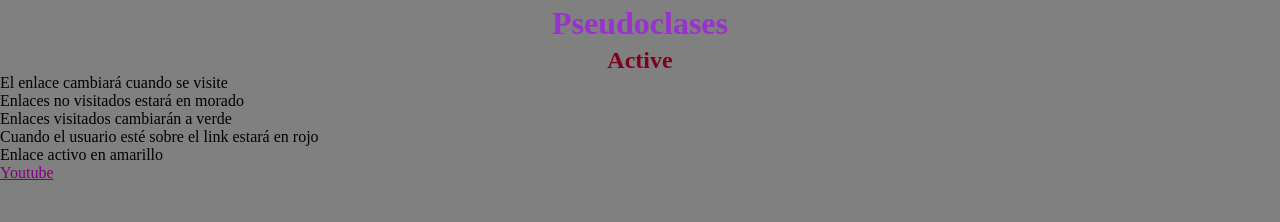
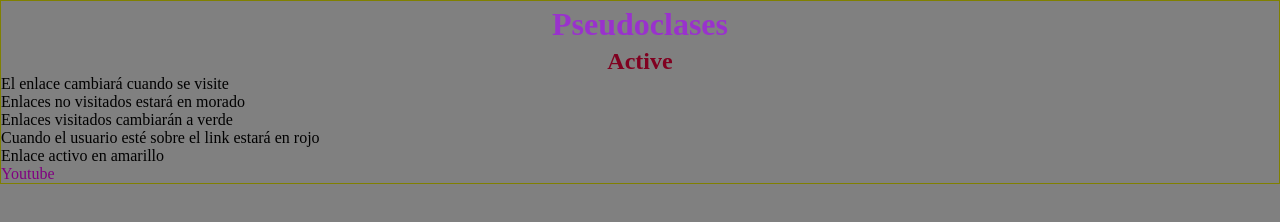
Before and after one commit to angelesrey/PseudoClases, a plain HTML site: page index.html in a window 1280 px wide. Drawn offline with Linux system fonts and the light colour scheme.

Commit message:
Agregando CSS

```diff
--- a/style.css
+++ b/style.css
@@ -5,6 +5,7 @@
 }
 body{
     background-color:grey;
+    border:1px solid olive;
 }
 h1{
     font-weight: bold;
@@ -20,12 +21,13 @@ h2{
 }
 a:link{
     color:purple;
+    text-decoration: none;
 }
 a:visited{
-    background-color: yellow;
+    color: yellow;
 }
 a:hover{
-    color:teal;
+    background-color:teal;
 }
 a:active{
     color:green;
```
